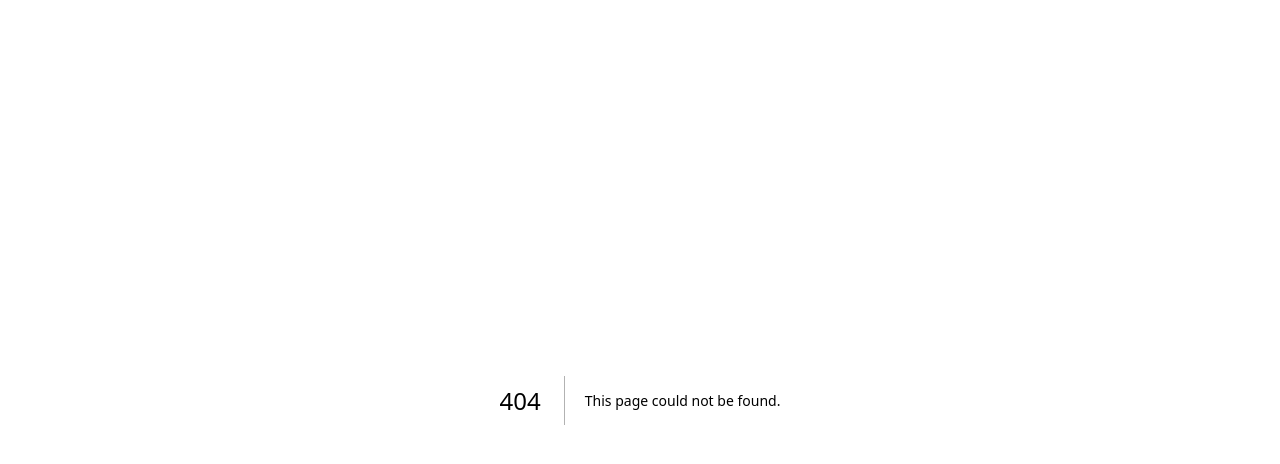
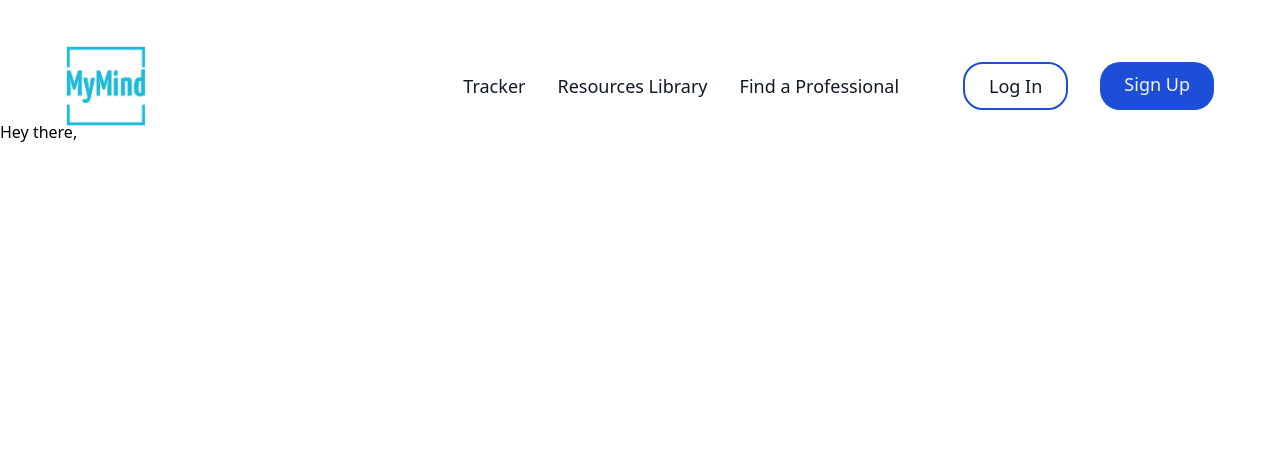
Before and after one commit to laurenJ7892/myMind, a Next.js app: page /dashboard in a window 1280 px wide. Before the commit this address had no page. Shown: the top 464 px of the page. Built offline with nearby package versions, Linux system fonts and the light colour scheme.

Commit message:
formatting errors, update redirect to dashboard and created dashboard

```diff
--- a/components/modal.js
+++ b/components/modal.js
@@ -18,7 +18,7 @@ const Modal = ({ heading, text, route }) => {
     <div>
       {showModal ? (
         <div className="fixed inset-0 z-50 flex items-center justify-center overflow-y-auto overflow-x-hidden outline-none focus:outline-none">
-          <div className="relative my-6 mx-auto w-auto max-w-sm">
+          <div className="relative my-6 mx-auto w-auto max-w-lg">
             <div className="relative flex w-full flex-col rounded-lg border-0 bg-white shadow-lg outline-none focus:outline-none">
               <div className="flex items-start justify-between rounded-t border-b border-solid border-slate-200 p-5">
                 <h5 className="text-3xl font-semibold">{heading}</h5>
--- /dev/null
+++ b/pages/dashboard.js
@@ -0,0 +1,25 @@
+import Link from 'next/link'
+import { Inter } from '@next/font/google'
+import { useState } from 'react'
+import Router from 'next/router'
+import Header from "../components/header"
+import { supabase }  from '../lib/supabaseClient'
+import { useUser } from "../lib/context"
+
+
+
+export default function Dashboard() {
+  const { user } = useUser()
+  console.log(user)
+
+  // TO DO: If no user => redirect to home page
+
+  return (
+    <>
+      <Header />
+      <div>
+        <h2>Hey there, {user?.user_metadata?.first_name}</h2>
+      </div>
+    </>
+  )
+}
--- a/pages/index.js
+++ b/pages/index.js
@@ -9,7 +9,7 @@ const inter = Inter({ subsets: ['latin'] })
 export default function Home() {
   return (
     <>
-    {/* TO DO Make Head a component */}
+    {/* TO DO Make Head a component for SEO */}
       <Head>
         <title>myMind</title>
         <meta name="description" content="Help manage anxiety and depression" />
--- a/pages/login.js
+++ b/pages/login.js
@@ -28,7 +28,7 @@ export default function SignUp() {
       setEmail('')
       setPassword('')
 
-      Router.push('/')
+      Router.push('/dashboard')
     } else {
       setError(error.message)
       return;
@@ -81,7 +81,10 @@ export default function SignUp() {
               Login
            </button>
          </form>
-         <Link href='/request-reset' aria-label="reset-your-password"  className="flex p-4 mt-4 justify-end text-base font-light text-black-200">
+         <Link
+          href='/request-reset'
+          aria-label="reset-your-password"
+          className="flex p-4 w-[50%] mt-10 mx-auto text-base font-light justify-center text-white bg-blue-800 rounded-[20px] ">
           Forgot your password?
         </Link>
         </div>
--- a/pages/request-reset.js
+++ b/pages/request-reset.js
@@ -17,8 +17,8 @@ const RequestReset = () => {
 
   const redirectUrl = process.env.NEXT_PUBLIC_URL + "/reset-password"
 
-  const heading = "Password Reset Email Sent",
-  const text=  "If you have an account, we will send an email to reset your password. Please also check your junk mail!"
+  const heading = "Password Reset Email Sent"
+  const text =  "If you have an account, we will send an email to reset your password. Please also check your junk mail!"
 
 
   const handleSubmit = async (e) => {
--- a/pages/reset-password.js
+++ b/pages/reset-password.js
@@ -9,7 +9,7 @@ import Modal from "../components/modal"
 const inter = Inter({ subsets: ['latin'] })
 
 export default function ResetPassword() {
-  const { setUser, setSession } = useUser()
+  const { setUser } = useUser()
   const [password, setPassword] = useState('')
   const [passwordConfirm, setPasswordConfirm] = useState('')
   const [error, setError] = useState(null)
@@ -50,9 +50,10 @@ export default function ResetPassword() {
       password: password,
     });
 
-    if (data.user && data.session) {
+    console.log(data)
+
+    if (data.user) {
       setUser(data.user)
-      setSession(data.session)
       setPassword('')
       setPasswordConfirm('')
       setSubmitted(true)
--- a/pages/signup.js
+++ b/pages/signup.js
@@ -9,7 +9,7 @@ import { useUser } from "../lib/context"
 const inter = Inter({ subsets: ['latin'] })
 
 export default function SignUp() {
-   const { setUser, setSession } = useUser()
+  const { setUser, setSession } = useUser()
   const [accept, setAccept] = useState(false)
   const [firstName, setFirstName] = useState('')
   const [lastName, setLastName] = useState('')
@@ -74,7 +74,7 @@ export default function SignUp() {
       setPassword('')
       setSubmitted(true)
 
-      Router.push('/')
+      Router.push('/dashboard')
     } else {
       if (error.message.contains("already registered")) {
         setError("Oops it looks like you have already registered! Please try to sign in")
```
